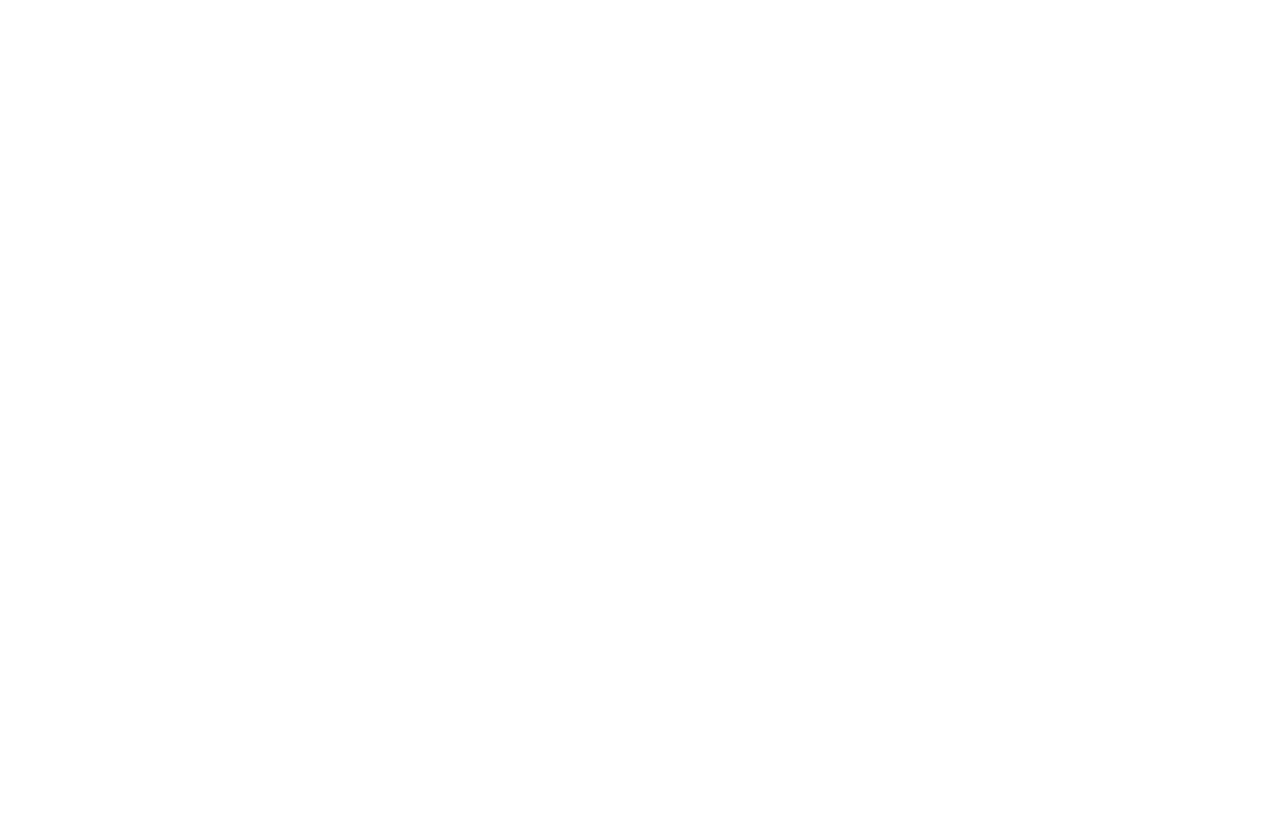
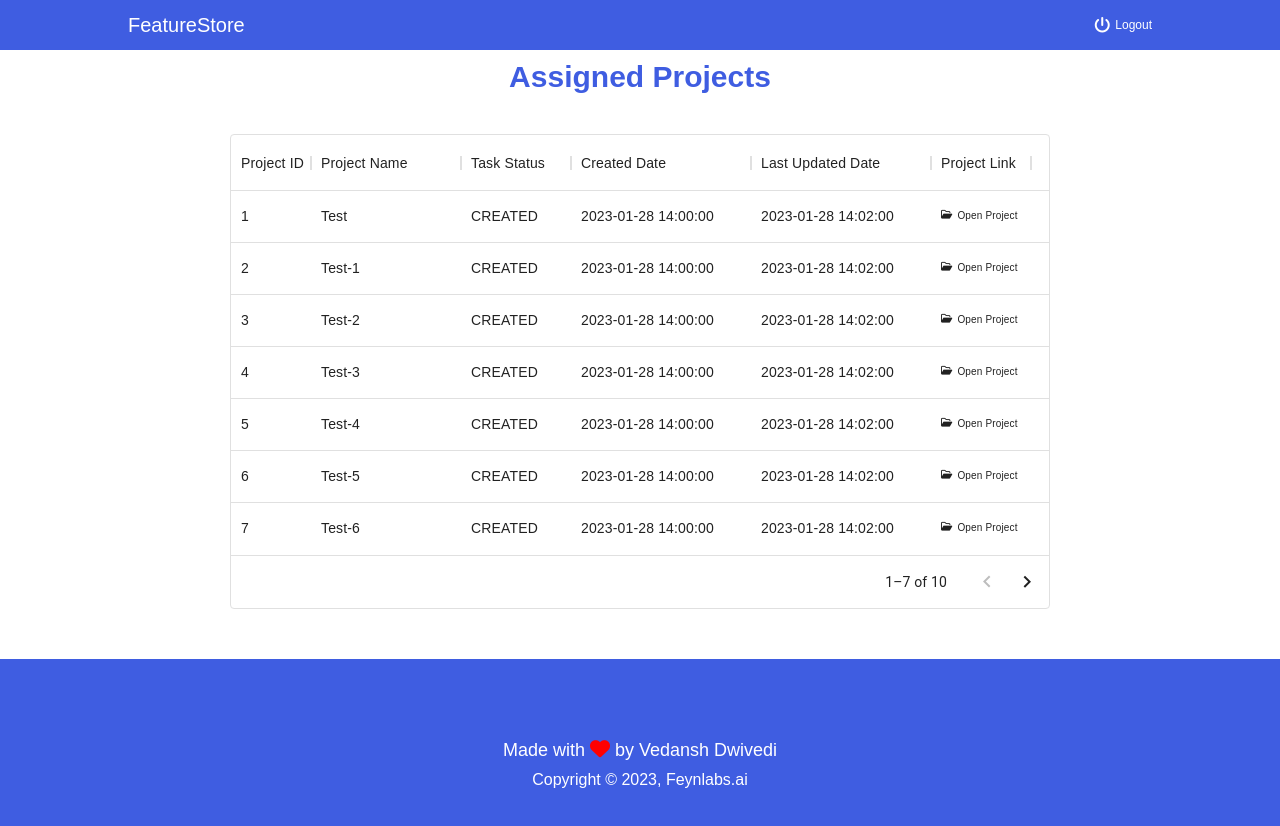
Before and after one commit to vedanshdwivedi/frontendfsv2, a React (Create React App) app: page /dev in a window 1280 px wide. Before the commit this address had no page. Shown: the top 826 px of the page. Before the commit the page ends 800 px from the top, so only its background shows below. Built offline with nearby package versions, Linux system fonts and the light colour scheme.

Commit message:
Added Dev Landing Page

```diff
--- a/src/App.js
+++ b/src/App.js
@@ -1,11 +1,11 @@
 import * as ReactDOM from "react-dom";
 import { BrowserRouter, Route, Routes } from "react-router-dom";
 import CreateProject from "./pages/createProject/CreateProject";
+import DevHome from "./pages/DevHome/DevHome";
 import Home from "./pages/home/Home";
 import Login from "./pages/login/Login";
 import Project from "./pages/project/project";
 import Signup from "./pages/signup/Signup";
-
 
 function App() {
   return (
@@ -16,6 +16,7 @@
         <Route path="/signup" element={<Signup />} />
         <Route path="/create" element={<CreateProject />} />
         <Route path="/project" element={<Project />} />
+        <Route path="/dev" element={<DevHome id={null} />} />
       </Routes>
     </BrowserRouter>
   );
--- /dev/null
+++ b/src/components/DevProjectTable/DevProjectTable.css
@@ -0,0 +1,21 @@
+.devProjectTableContainer {
+  /* width: 100%; */
+  min-width: 820px;
+  margin: 20px;
+  padding: 10px;
+  display: flex;
+  align-items: center;
+  justify-content: center;
+}
+
+.devProjectLink {
+  font-size: 10px;
+  cursor: pointer;
+  display: flex;
+  gap: 5px;
+}
+
+.devProjectLink:hover {
+  font-size: 12px;
+  color: red;
+}
--- /dev/null
+++ b/src/components/DevProjectTable/DevProjectTable.jsx
@@ -0,0 +1,145 @@
+import React from "react";
+import "./DevProjectTable.css";
+import DeveloperProject from "../DeveloperProject/DeveloperProject";
+import { useNavigate } from "react-router-dom";
+import { DataGrid } from "@mui/x-data-grid";
+
+const DevProjectTable = () => {
+  const navigate = useNavigate();
+
+  const handleProjectPageMigration = (projectId) => {
+    navigate("/project", { state: { id: projectId, role: "DEVELOPER" } });
+  };
+
+  const columns = [
+    { field: "pid", headerName: "Project ID", width: 80 },
+    { field: "projectName", headerName: "Project Name", width: 150 },
+    {
+      field: "status",
+      headerName: "Task Status",
+      description: "Project's Current Status",
+      width: 110,
+    },
+    {
+      field: "createdAt",
+      headerName: "Created Date",
+      description: "When project was created",
+      width: 180,
+    },
+    {
+      field: "updatedAt",
+      headerName: "Last Updated Date",
+      description: "When project was last updated",
+      width: 180,
+    },
+    {
+      headerName: "Project Link",
+      description: "Project Link",
+      width: 100,
+      renderCell: (params) => {
+        return (
+          <>
+            <div
+              className="devProjectLink"
+              onClick={() => {
+                handleProjectPageMigration(params.row.pid);
+              }}
+            >
+              <i className="fa-regular fa-folder-open"></i><span>Open Project</span>
+            </div>
+          </>
+        );
+      },
+    },
+  ];
+
+  const rows = [
+    {
+      pid: 1,
+      projectName: "Test",
+      status: "CREATED",
+      createdAt: "2023-01-28 14:00:00",
+      updatedAt: "2023-01-28 14:02:00",
+    },
+    {
+      pid: 2,
+      projectName: "Test-1",
+      status: "CREATED",
+      createdAt: "2023-01-28 14:00:00",
+      updatedAt: "2023-01-28 14:02:00",
+    },
+    {
+      pid: 3,
+      projectName: "Test-2",
+      status: "CREATED",
+      createdAt: "2023-01-28 14:00:00",
+      updatedAt: "2023-01-28 14:02:00",
+    },
+    {
+      pid: 4,
+      projectName: "Test-3",
+      status: "CREATED",
+      createdAt: "2023-01-28 14:00:00",
+      updatedAt: "2023-01-28 14:02:00",
+    },
+    {
+      pid: 5,
+      projectName: "Test-4",
+      status: "CREATED",
+      createdAt: "2023-01-28 14:00:00",
+      updatedAt: "2023-01-28 14:02:00",
+    },
+    {
+      pid: 6,
+      projectName: "Test-5",
+      status: "CREATED",
+      createdAt: "2023-01-28 14:00:00",
+      updatedAt: "2023-01-28 14:02:00",
+    },
+    {
+      pid: 7,
+      projectName: "Test-6",
+      status: "CREATED",
+      createdAt: "2023-01-28 14:00:00",
+      updatedAt: "2023-01-28 14:02:00",
+    },
+    {
+      pid: 8,
+      projectName: "Test-7",
+      status: "CREATED",
+      createdAt: "2023-01-28 14:00:00",
+      updatedAt: "2023-01-28 14:02:00",
+    },
+    {
+      pid: 9,
+      projectName: "Test-8",
+      status: "CREATED",
+      createdAt: "2023-01-28 14:00:00",
+      updatedAt: "2023-01-28 14:02:00",
+    },
+    {
+      pid: 10,
+      projectName: "Test-9",
+      status: "CREATED",
+      createdAt: "2023-01-28 14:00:00",
+      updatedAt: "2023-01-28 14:02:00",
+    },
+  ];
+
+  return (
+    <div className="devProjectTableContainer">
+      <DataGrid
+        rows={rows}
+        autoHeight={true}
+        columns={columns}
+        pageSize={7}
+        getRowId={(row) => row.pid}
+        rowsPerPageOptions={[7]}
+        disableSelectionOnClick
+        experimentalFeatures={{ newEditingApi: true }}
+      />
+    </div>
+  );
+};
+
+export default DevProjectTable;
--- a/src/components/DeveloperProject/DeveloperProject.css
+++ b/src/components/DeveloperProject/DeveloperProject.css
@@ -78,7 +78,7 @@
   display: flex;
   flex-direction: column;
   border-left: 1px solid;
-  padding: 20px 5px;
+  padding: 10px 5px;
   justify-content: space-evenly;
   /* align-items: center; */
 }
@@ -108,13 +108,13 @@
 .uploadTransformationClassForm {
   border: 1px solid rgba(0, 0, 0, 0.411);
   border-radius: 5px;
-  padding: 20px;
+  padding: 10px;
 }
 
 .UpdateProjectStatusForm {
   border: 1px solid rgba(0, 0, 0, 0.509);
   border-radius: 5px;
-  padding: 20px;
+  padding: 10px;
 }
 
 .devProjectDescription {
@@ -183,3 +183,44 @@
   padding: 10px;
   border-top: 1px solid;
 }
+
+.uploadTransformationClassForm {
+  display: flex;
+  flex-direction: column;
+  gap: 20px;
+  padding: 10px;
+}
+
+.formElement {
+  margin: 10px;
+}
+
+.formElementLabel {
+  margin-top: 10px;
+}
+
+.uploadTransformationFileButton {
+  color: #3f5de1;
+  background-color: white;
+  border: 1px solid #3f5de1;
+  padding: 5px;
+  border-radius: 5px;
+  cursor: pointer;
+}
+
+.uploadTransformationFileButton:hover {
+  background-color: #3f5de1;
+  color: white;
+}
+
+.devStatusSelector{
+  width: 100%;
+  color: black;
+}
+
+.updateFromSelect{
+  border: 1px solid #3f5de1;
+  padding: 10px;
+  border-radius: 5px;
+  margin-top: 5px;
+}
--- a/src/components/DeveloperProject/DeveloperProject.jsx
+++ b/src/components/DeveloperProject/DeveloperProject.jsx
@@ -1,6 +1,11 @@
 import React, { useState } from "react";
+import InputLabel from "@mui/material/InputLabel";
+import FormHelperText from "@mui/material/FormHelperText";
+import FormControl from "@mui/material/FormControl";
 import "./DeveloperProject.css";
 import { useNavigate } from "react-router-dom";
+import MenuItem from "@mui/material/MenuItem";
+import Select from "@mui/material/Select";
 import Chat from "../Chat/Chat";
 import ActivityLogs from "../ActivityLogs/ActivityLogs";
 
@@ -88,10 +93,32 @@
             </div>
             <div className="devProjectControlButtons">
               <div className="uploadTransformationClassForm">
-                Upload Transformation Class Form Goes Here
+                <form>
+                  <div className="formElement">
+                    <div className="formElementLabel">
+                      Upload Transformation File
+                    </div>
+                    <input type="file"></input>
+                  </div>
+                  <div className="formElement">
+                    <button className="uploadTransformationFileButton">
+                      Upload
+                    </button>
+                  </div>
+                </form>
               </div>
               <div className="UpdateProjectStatusForm">
-                Update Project Status Form Goes Here
+                <div className="formElement">
+                  <div className="formElementLabel">Update Project Status</div>
+                  <select className="updateFromSelect">
+                    <option value="CREATED" selected>CREATED</option>
+                    <option value="CREATED">REJECTED</option>
+                    <option value="CREATED">IN-PROGRESS</option>
+                  </select>
+                </div>
+                <button className="uploadTransformationFileButton">
+                  Update Status
+                </button>
               </div>
             </div>
           </div>
--- /dev/null
+++ b/src/pages/DevHome/DevHome.css
@@ -0,0 +1,20 @@
+.devHomeContainer {
+  min-height: 500px;
+  display: flex;
+  flex-direction: column;
+  align-items: center;
+  justify-content: center;
+  width: 100%;
+}
+
+.devHomeWrapper {
+  max-width: 100%;
+  display: flex;
+}
+
+.devHomeTitle{
+  margin: 10px;
+  font-size: 30px;
+  font-weight: bold;
+  color: #3f5de1;
+}
--- /dev/null
+++ b/src/pages/DevHome/DevHome.jsx
@@ -0,0 +1,25 @@
+import React from "react";
+import DevProjectTable from "../../components/DevProjectTable/DevProjectTable";
+import Footer from "../../components/footer/Footer";
+import Navbar from "../../components/navbar/Navbar";
+import "./DevHome.css";
+
+const DevHome = (prop) => {
+  const devId = prop.id;
+  return (
+    <div>
+      <div>
+        <Navbar page="dev" />
+        <div className="devHomeContainer">
+          <div className="devHomeTitle">Assigned Projects</div>
+          <div className="devHomeWrapper">
+            <DevProjectTable id={devId} />
+          </div>
+        </div>
+        <Footer />
+      </div>
+    </div>
+  );
+};
+
+export default DevHome;
```
